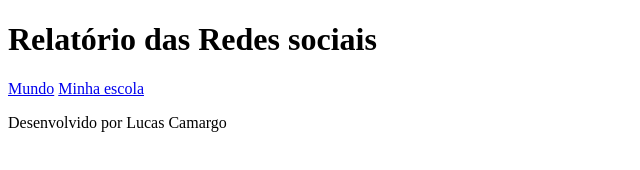
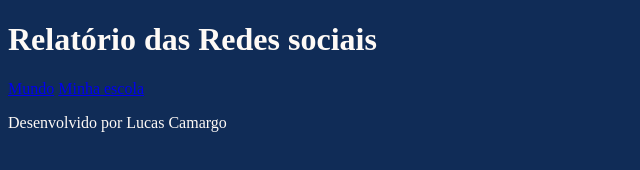
Before and after one commit to CAMARGOZRA17/analistadedados3tri, a plain HTML site: page index.html in a window 1280 px wide. Shown: the whole page, without its empty margins (0-640 px from the left). Drawn offline with Linux system fonts and the light colour scheme.

Commit message:
24/10/2024

```diff
--- a/index.html
+++ b/index.html
@@ -4,6 +4,7 @@
     <meta charset="UTF-8">
     <meta name="viewport" content="width=device-width, initial-scale=1.0">
     <title>Redes sociais</title>
+    <link rel="stylesheet" href="style.css">
 </head>
 <body>
     <header>
--- a/style.css
+++ b/style.css
@@ -5,3 +5,10 @@
     --primary-color: #FEFAF6;
     --secondary-color: #DAC0A3;
 }
+
+body {
+    background-color: var(--bg-color);
+    color: var(--primary-color);
+    font-family: var(--font)
+    height: 100vh;
+}
```
Also changed, not shown: graficos/jsinformacoesglobais.js (added).
